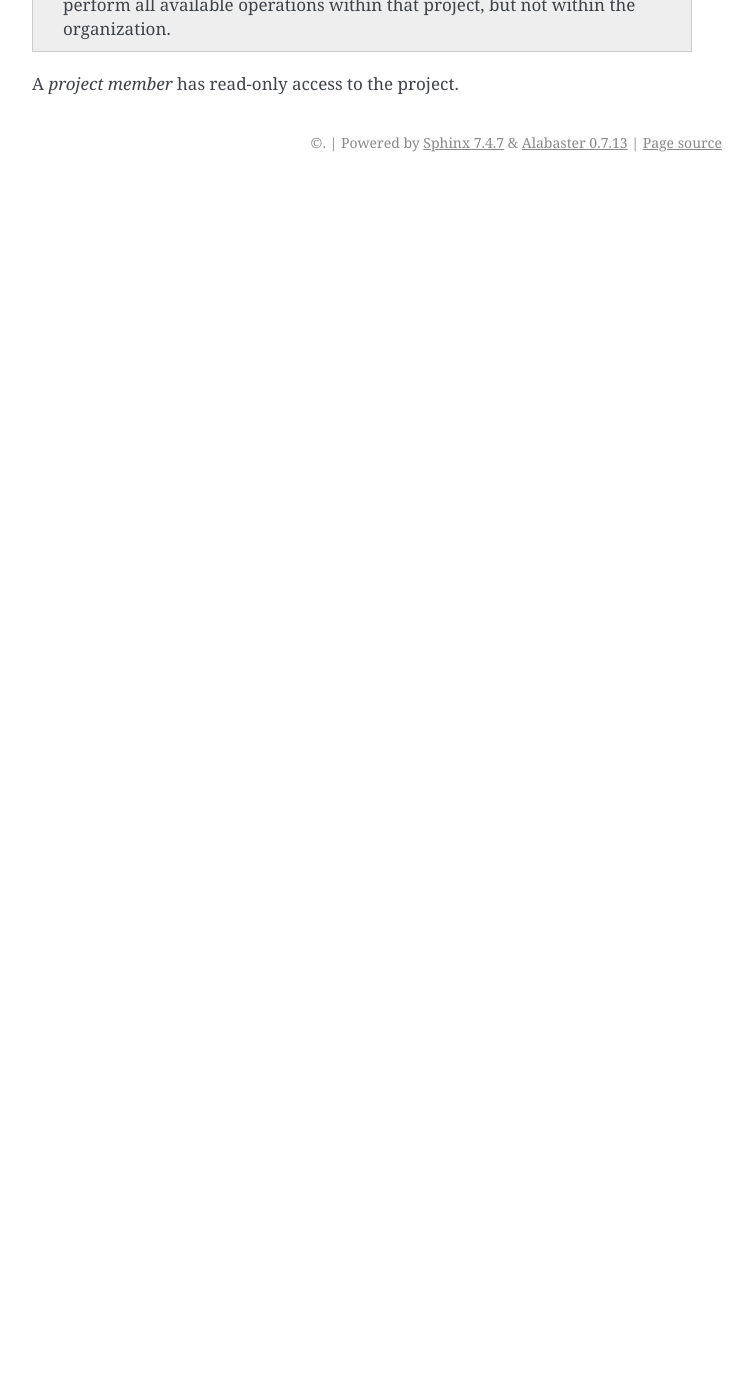
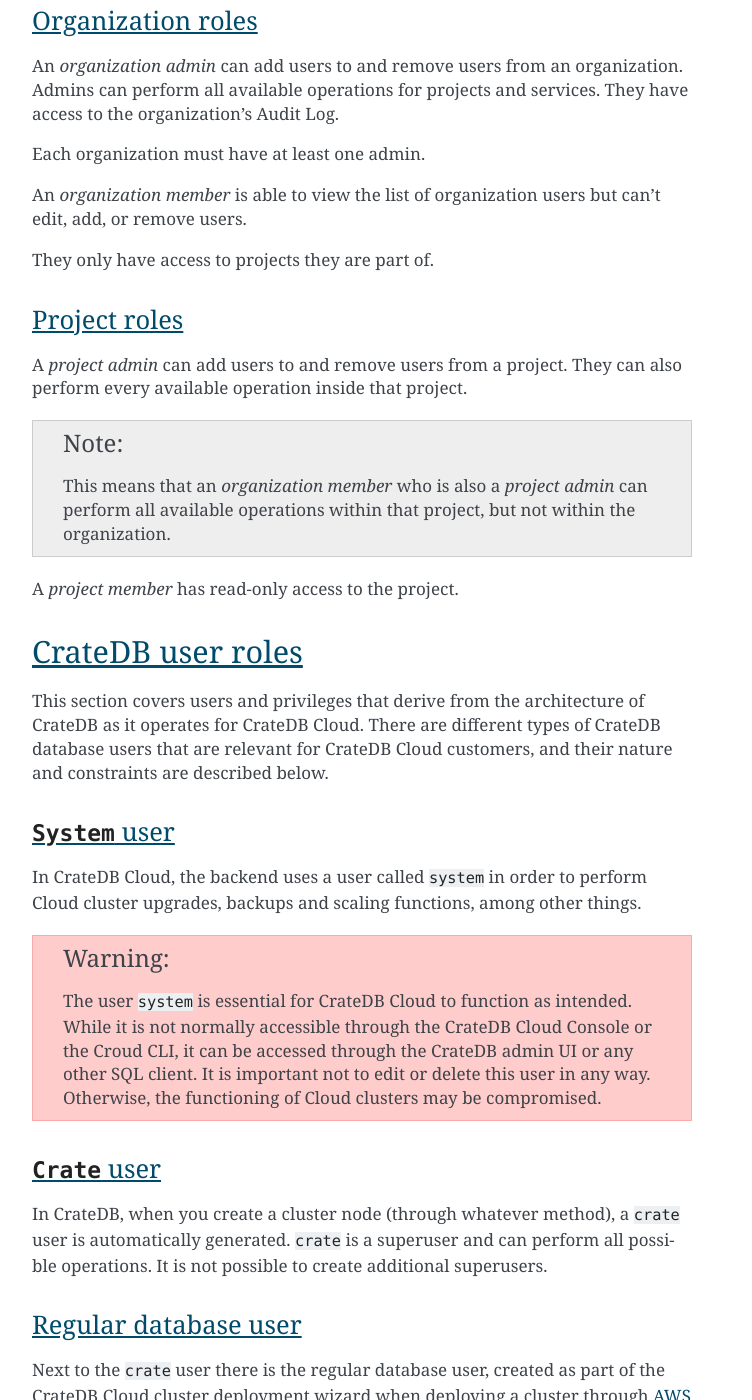
Before and after one commit to crate/cloud-reference, a Sphinx documentation site: the page built from docs/user-roles.rst, in a window 1280 px wide and 1400 px high, scrolled down 819 px. Shown: the whole window, without its empty margins (388-1140 px from the left). Built offline with Sphinx 7.4.7, drawn with Linux system fonts in a browser that asks for light colours; before the commit the page ends 1001 px from its top, so only the background shows below that; some of the changed text lies outside the part shown.

Commit message:
Revamp of user role doc for crate su info

```diff
--- a/docs/index.rst
+++ b/docs/index.rst
@@ -30,7 +30,6 @@
     subscription-plans
     price-calculator
     user-roles
-    system-user
     glossary
 
 
--- a/docs/user-roles.rst
+++ b/docs/user-roles.rst
@@ -1,10 +1,20 @@
 .. _user-roles:
 
-==========
-User roles
-==========
+=================================
+User roles, types, and privileges
+=================================
 
-An overview of user roles and their privileges for organizations and projects.
+On this page you can find information about the different user roles and
+privileges relevant to CrateDB Cloud. The first section describes these for the
+users created within CrateDB Cloud: the organization and project roles,
+respectively. The second section describes a different type of users, namely
+CrateDB users, and their privileges and constraints.
+
+In general, CrateDB Cloud users are created by the admins of their respective
+organizations, and their function is to support project management for these
+organizations in CrateDB Cloud. By contrast, CrateDB users are either generated
+automatically or created as part of the CrateDB Cloud cluster deployment
+process, and support the operation of CrateDB Cloud clusters specifically.
 
 .. rubric:: Table of contents
 
@@ -12,10 +22,20 @@
    :local:
 
 
+.. _user-roles-cloud:
+
+CrateDB Cloud user roles
+========================
+
+This section describes the roles that can be set for users within CrateDB
+Cloud. For information on how to do so, see our documentation on `adding
+users`_.
+
+
 .. _org-roles:
 
 Organization roles
-==================
+------------------
 
 An *organization admin* can add users to and remove users from an organization.
 Admins can perform all available operations for projects and services. They
@@ -32,7 +52,7 @@
 .. _project-roles:
 
 Project roles
-=============
+-------------
 
 A *project admin* can add users to and remove users from a project. They can
 also perform every available operation inside that project.
@@ -44,3 +64,74 @@
     organization.
 
 A *project member* has read-only access to the project.
+
+
+.. _user-roles-db:
+
+CrateDB user roles
+==================
+
+This section covers users and privileges that derive from the architecture of
+CrateDB as it operates for CrateDB Cloud. There are different types of CrateDB
+database users that are relevant for CrateDB Cloud customers, and their nature
+and constraints are described below.
+
+
+.. _system-user:
+
+``System`` user
+---------------
+
+In CrateDB Cloud, the backend uses a user called ``system`` in order to perform
+Cloud cluster upgrades, backups and scaling functions, among other things.
+
+.. WARNING::
+
+    The user ``system`` is essential for CrateDB Cloud to function as intended.
+    While it is not normally accessible through the CrateDB Cloud Console or
+    the Croud CLI, it can be accessed through the CrateDB admin UI or any other
+    SQL client. It is important not to edit or delete this user in any way.
+    Otherwise, the functioning of Cloud clusters may be compromised.
+
+
+.. _crate-user:
+
+``Crate`` user
+--------------
+
+In CrateDB, when you create a cluster node (through whatever method), a
+``crate`` user is automatically generated. ``crate`` is a superuser and can
+perform all possible operations. It is not possible to create additional
+superusers.
+
+
+.. _db-user:
+
+Regular database user
+---------------------
+
+Next to the ``crate`` user there is the regular database user, created as part
+of the CrateDB Cloud cluster deployment wizard when deploying a cluster through
+`AWS`_ or `Azure`_.
+
+Because the regular database user has `AL privileges`_, there are certain
+operations that they cannot perform. As of CrateDB 4.2.1, the list of such
+operations is as follows:
+
+| ``ALTER CLUSTER``
+| ``ANALYZE``
+| ``DISCARD``
+| ``KILL``
+| ``KILL ALL``
+| ``OPTIMIZE``
+| ``SET LICENSE``
+| ``SET TRANSACTION``
+
+More information on CrateDB user privileges can be found `here`_.
+
+
+.. _adding users: https://crate.io/docs/cloud/howtos/en/latest/add-users.html
+.. _here: https://crate.io/docs/crate/reference/en/latest/admin/privileges.html
+.. _AWS: https://crate.io/docs/cloud/tutorials/en/latest/cluster-deployment/deploy-to-cluster-aws/configure-aws.html#wizard-step-2
+.. _Azure: https://crate.io/docs/cloud/tutorials/en/latest/cluster-deployment/deploy-to-cluster-azure/configure-azure.html#wizard-step-2
+.. _AL privileges: https://crate.io/docs/crate/reference/en/latest/admin/privileges.html#al
```
Also changed, not shown: docs/system-user.rst (deleted, +0 -19 lines).
